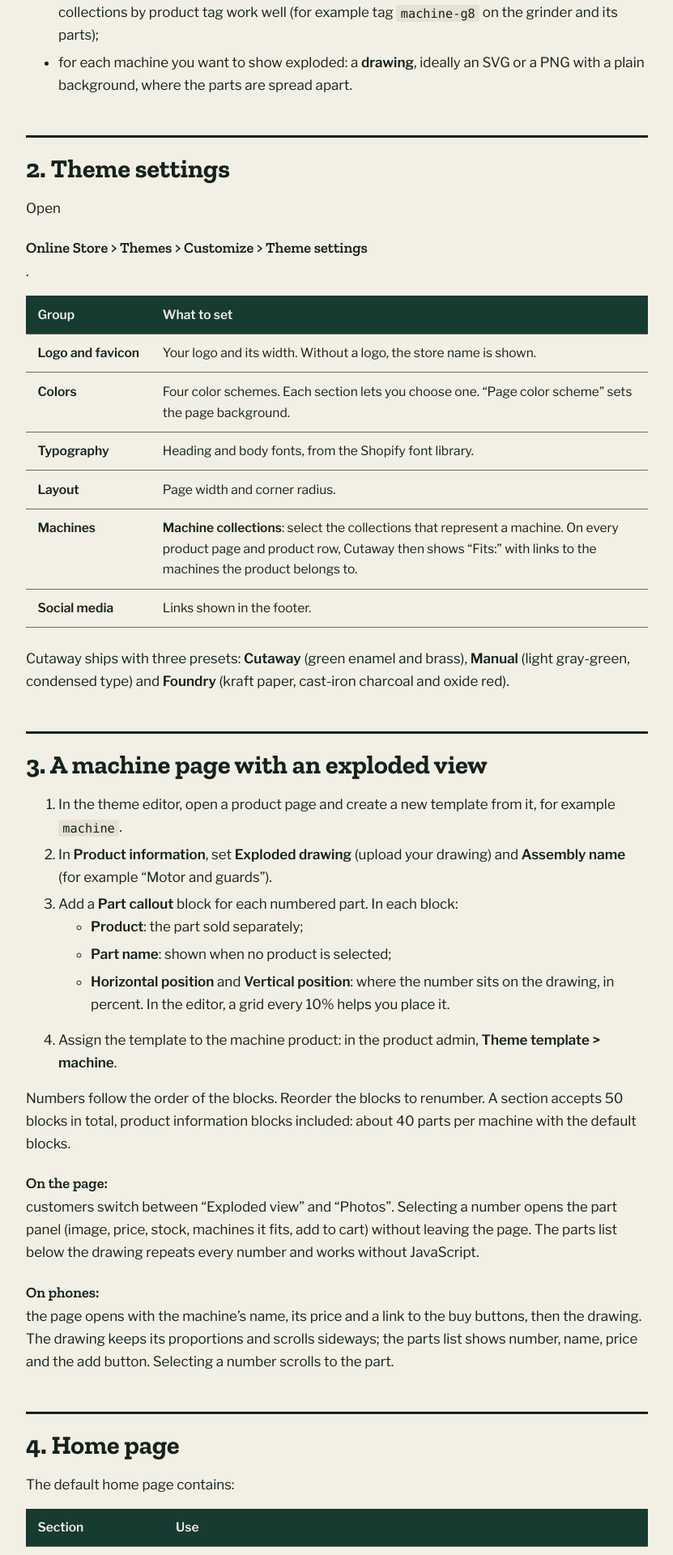
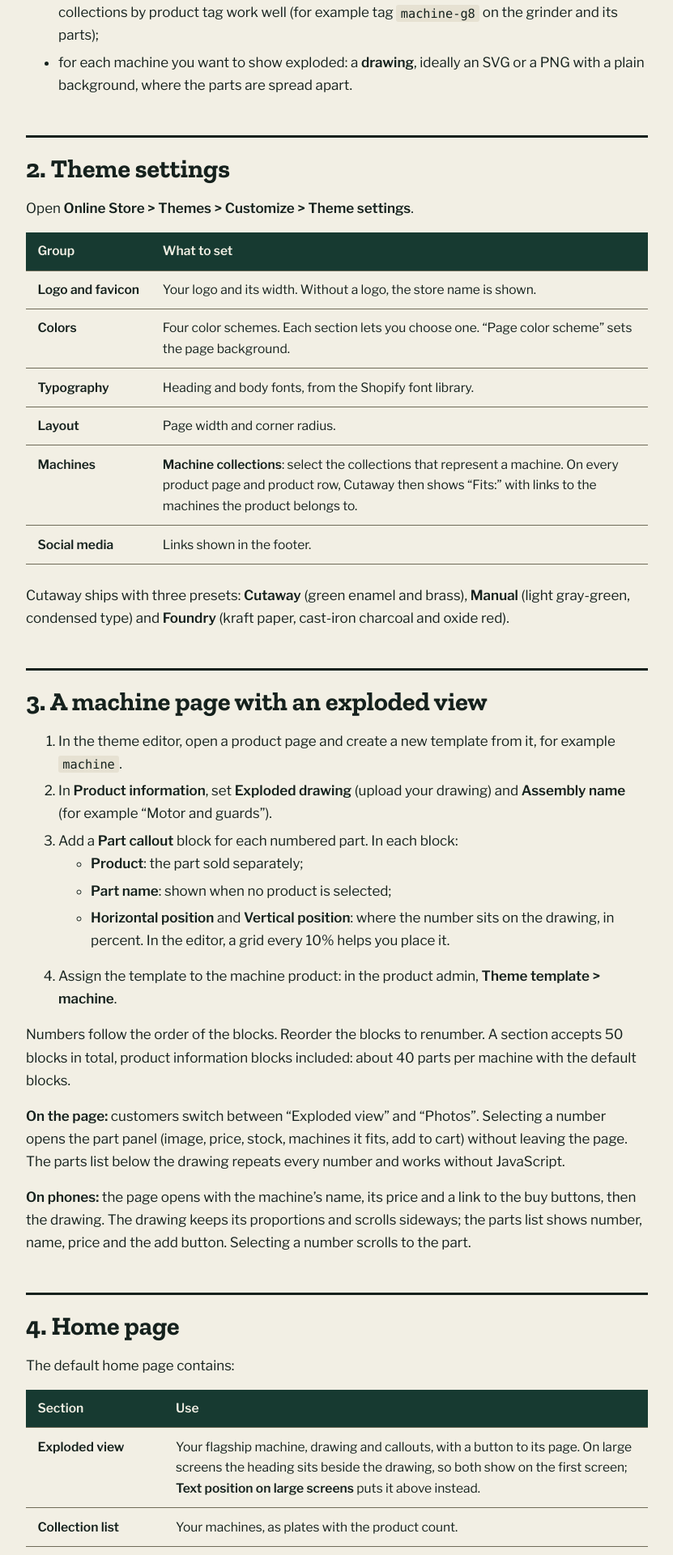
Before and after one commit to workiai/cutaway-docs, a Jekyll site: the page built from index.md, in a window 1280 px wide. Shown: the part 1033-2953 px from the top of the page at 81% size, without its empty margins (224-1055 px from the left). Built offline with Jekyll 4.4.1, drawn with Linux system fonts in a browser that asks for light colours.

Commit message:
FAQ : style des questions limité à la FAQ
Le style s'appliquait à tout paragraphe commençant par du gras, et coupait
« On the page: » de la phrase qui le suit.

Co-Authored-By: Claude Opus 5.5 <noreply@anthropic.com>

```diff
--- a/assets/style.css
+++ b/assets/style.css
@@ -72,7 +72,7 @@ body { margin: 0; background: var(--cream); color: var(--ink); font: 400 1.0625r
 .content td:first-child { font-weight: 600; white-space: nowrap; }
 
 /* FAQ : questions en gras suivies de leur réponse */
-.content p > strong:only-child { display: block; margin-top: 1.25rem; font-family: var(--heading); font-size: 1.15rem; }
+.content h2[id="10-faq"] ~ p > strong:first-child { display: block; margin-top: 1.25rem; font-family: var(--heading); font-size: 1.15rem; }
 
 .site-footer { background: var(--enamel); color: var(--on-enamel-muted); padding: 2.5rem 0; font-size: 0.95rem; }
 .site-footer p { margin: 0; }
```
